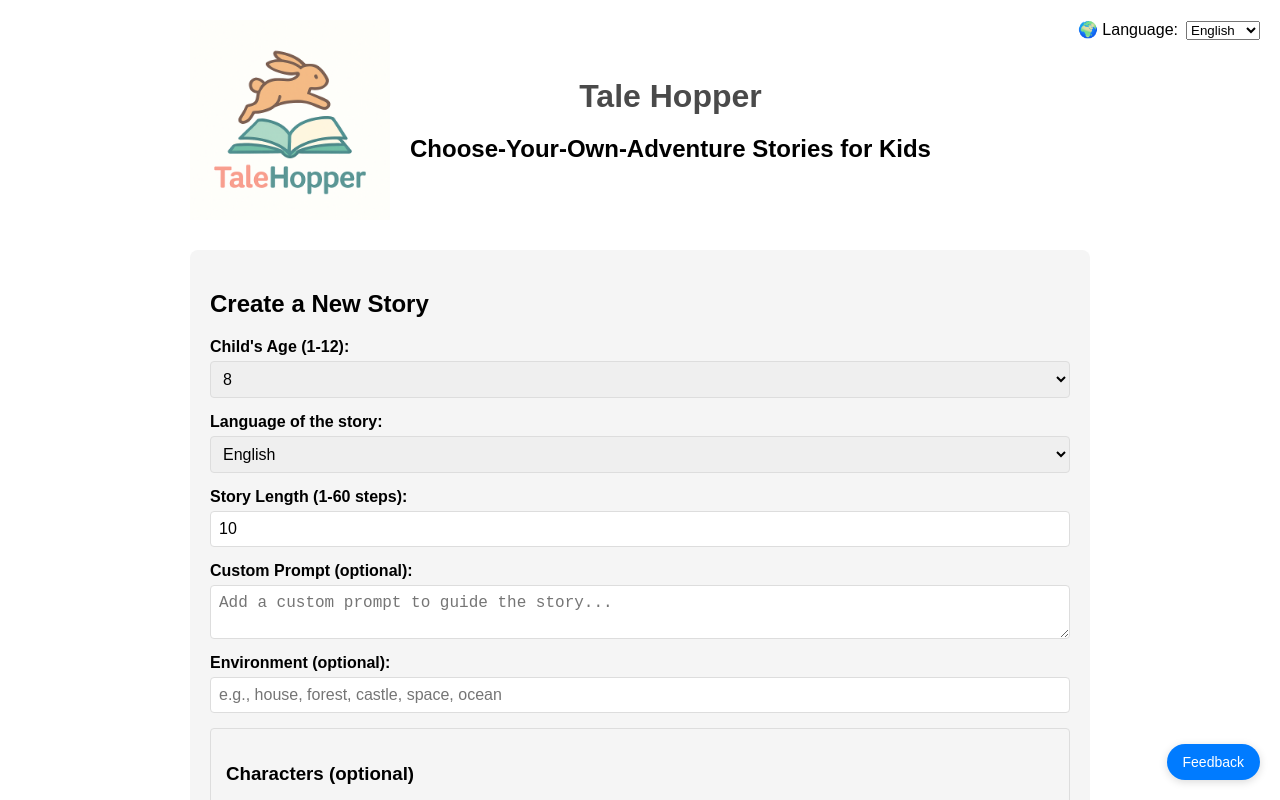
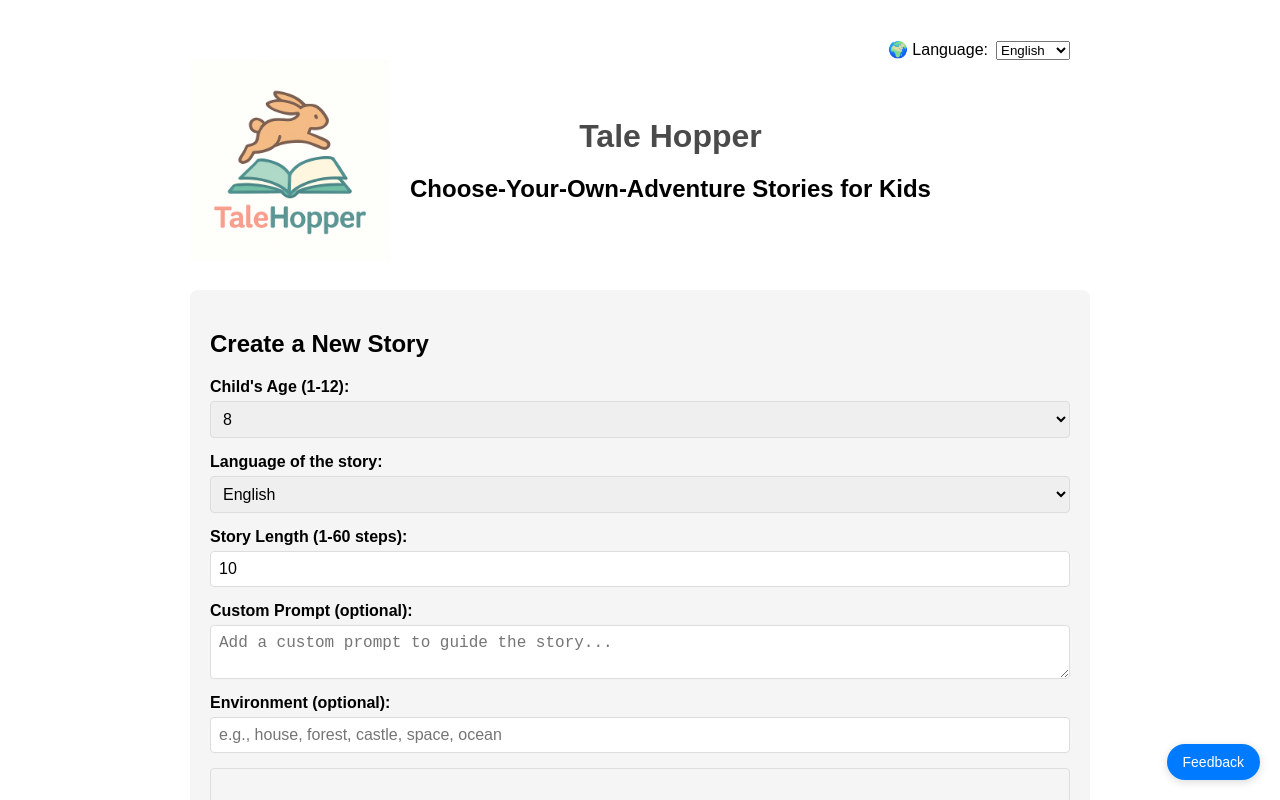
Before and after one commit to run-o/talehopper, a React (Create React App) app in the folder frontend/: page / in a window 1280 px wide. Shown: the top 800 px of the page. Built offline with nearby package versions, Linux system fonts and the light colour scheme.

Commit message:
Fix spacing of the language switcher with the rest of the app

```diff
--- a/frontend/src/App.tsx
+++ b/frontend/src/App.tsx
@@ -127,7 +127,7 @@ function App() {
 
   return (
     <div className="App">
-      <div style={{ position: 'absolute', top: 20, right: 20 }}>
+      <div style={{ display: 'flex', justifyContent: 'flex-end', padding: '20px 20px 0 20px' }}>
         <LanguageSwitcher />
       </div>
       <header className="App-header" style={{ display: 'flex', alignItems: 'center' }}>
```
